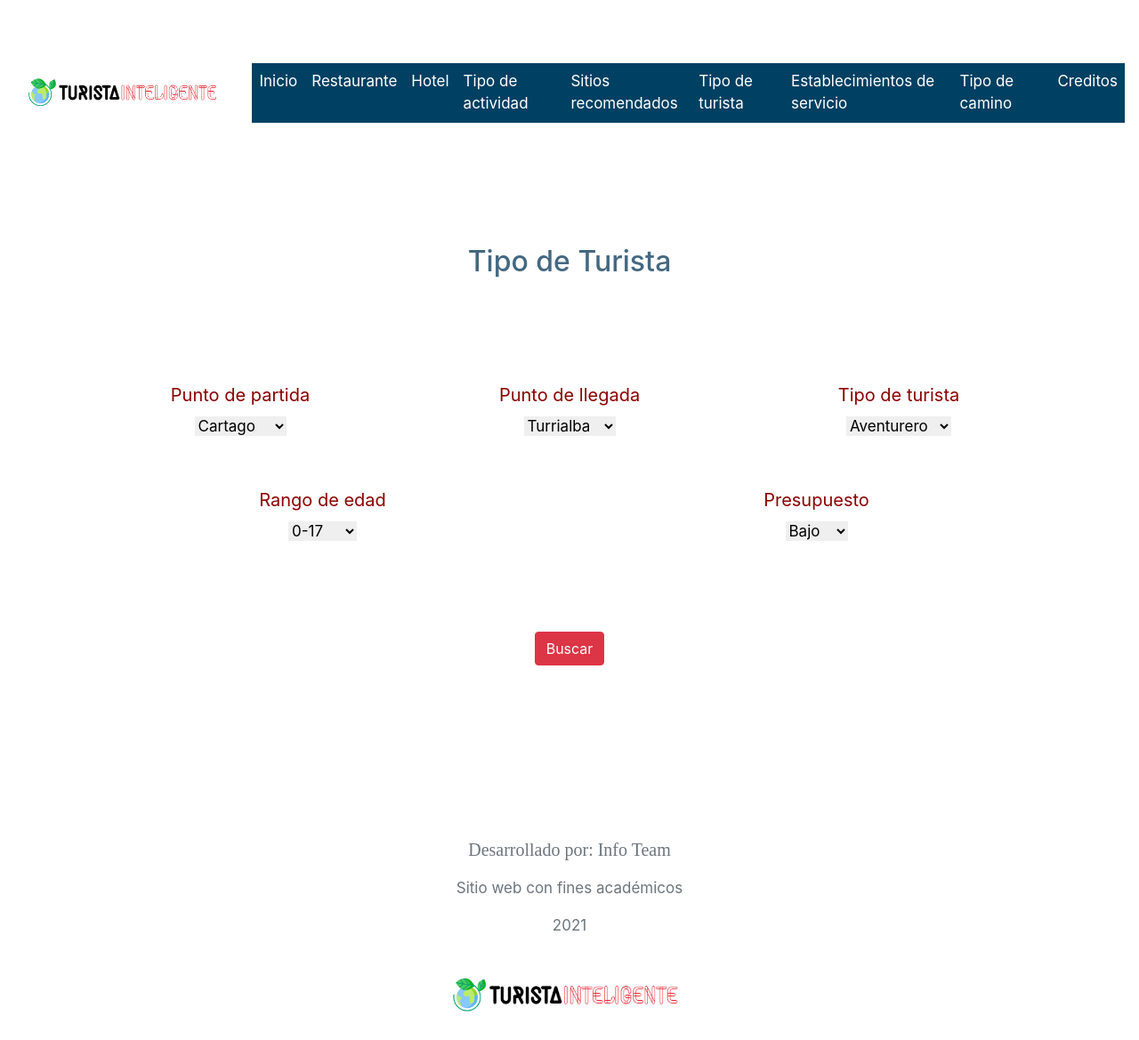
After one commit to emilyNazareth/Proyecto1Expertos, a PHP site: template view/touristView.php in a window 1280 px wide. The commit adds this page. Shown: the whole page at 89% size. Run offline with PHP 8.4, Linux system fonts and the light colour scheme; the template is opened without the code that fills it, so the values that code supplies are empty.

Commit message:
add Recomended Site View and tourist view

```diff
--- a/public/headerSections.php
+++ b/public/headerSections.php
@@ -44,8 +44,8 @@
                             <a href="?controlador=Restaurant&accion=showRestaurantView" class="nav-item nav-link change" style="color: white">Restaurante</a>
                             <a href="?controlador=Hotel&accion=showHotelView" class="nav-item nav-link change" style="color: white">Hotel</a>
                             <a href="?controlador=Activity&accion=showActivityView" class="nav-item nav-link change" style="color: white">Tipo de actividad</a>
-                            <a href="?controlador=LearningStyle&accion=showLearningStyle" class="nav-item nav-link change" style="color: white">Sitios recomendados</a>
-                            <a href="?controlador=Teacher&accion=showCalculateTeacherType" class="nav-item nav-link change" style="color: white">Tipo de turista</a>
+                            <a href="?controlador=RecommendedSite&accion=showRecommendedSiteView" class="nav-item nav-link change" style="color: white">Sitios recomendados</a>
+                            <a href="?controlador=Tourist&accion=showTouristView" class="nav-item nav-link change" style="color: white">Tipo de turista</a>
                             <a href="?controlador=Network&accion=showcalculateNetworks" class="nav-item nav-link change" style="color: white">Establecimientos de servicio</a>
                             <a href="?controlador=Network&accion=showcalculateNetworks" class="nav-item nav-link change" style="color: white">Tipo de camino</a>
                             <a href="?controlador=Network&accion=showcalculateNetworks" class="nav-item nav-link change" style="color: white">Creditos</a>
--- a/public/js/script.js
+++ b/public/js/script.js
@@ -121,3 +121,69 @@ function calculateRoutesActivity(startingPoint, finalDestination,
         }
     });
 }
+
+function calculateRecommendedSite(startingPoint, finalDestination) {
+
+    var parameters = {
+        "startingPoint": startingPoint,
+        "finalDestination": finalDestination
+    };
+    $.ajax({
+        data: parameters,
+        url: '?controlador=RecommendedSite&accion=getRecommendedSite',
+        type: 'post',
+
+        beforeSend: function () {
+            $("#result").html("");
+            $("#spinner").html(" <div class='spinner-border text-primary' style='margin-top: 5%' id='spinner' role='status'></div>");
+        },
+        success: function (response) {
+            /*Set the span label result*/
+            if (response === 0) {
+                $("#result").html("<div class='alert alert-danger'>*No \n\
+                    se encontraron registros</div>");
+            } else {
+                timerId = setInterval(function () {
+                    $("#spinner").html("");
+                    $("#result").html("Aqui van rutas recomendadas");
+                }, 3000);
+
+            }
+        }
+    });
+}
+
+
+function calculateRoutesTourist(startingPoint, finalDestination, typeTourist, ageRange, budget) {
+
+    var parameters = {
+        "startingPoint": startingPoint,
+        "finalDestination": finalDestination,
+        "typeTourist": typeTourist,
+        "ageRange": ageRange,
+        "budget": budget
+    };
+    $.ajax({
+        data: parameters,
+        url: '?controlador=Tourist&accion=getRoutesByTourist',
+        type: 'post',
+
+        beforeSend: function () {
+            $("#result").html("");
+            $("#spinner").html(" <div class='spinner-border text-primary' style='margin-top: 5%' id='spinner' role='status'></div>");
+        },
+        success: function (response) {
+            /*Set the span label result*/
+            if (response === 0) {
+                $("#result").html("<div class='alert alert-danger'>*No \n\
+                    se encontraron registros</div>");
+            } else {
+                timerId = setInterval(function () {
+                    $("#spinner").html("");
+                    $("#result").html("Aqui van rutas recomendadas");
+                }, 3000);
+
+            }
+        }
+    });
+}
--- /dev/null
+++ b/view/touristView.php
@@ -0,0 +1,90 @@
+<?php
+include_once 'public/headerSections.php';
+?>
+<div class="container text-center">
+
+    <h2 id="titles">
+        Tipo de Turista</h2>
+
+    <div class="container">
+
+        <div class="row">
+            <div class="col-sm">
+                <label class="restaurant" for="startingPoint">
+                    Punto de partida</label>
+                <br>
+                <select class="form-select" id="startingPoint">
+                    <option value="1">Cartago</option>
+                    <option value="2">Turrialba</option>
+                    <option value="3">San Jose</option>
+                    <option value="4">Cervantes</option>
+                </select>
+            </div>
+            <div class="col-sm">
+                <label class="restaurant" for="finalDestination">
+                    Punto de llegada</label>
+                <br>
+                <select class="form-select" id="finalDestination">
+                    <option value="1">Turrialba</option>
+                    <option value="2">Cervantes</option>
+                    <option value="3">San Jose</option>
+                    <option value="4">Cartago</option>
+                </select>
+            </div>
+            <div class="col-sm">
+                <label class="restaurant" for="typeTourist">
+                    Tipo de turista</label>
+                <br>
+                <select class="form-select" id="typeTourist">
+                    <option value="1">Aventurero</option>
+                    <option value="2">Reservado</option>
+                    <option value="3">Extrovertido</option>
+                    <option value="4">Culturales</option>
+                </select>
+            </div>
+        </div>
+    </div>
+    <div class="container">
+        <div style="margin-top: 5%" class="row">
+            <div class="col-sm">
+                <label class="restaurant" for="ageRange">
+                    Rango de edad</label>
+                <br>
+                <select class="form-select" id="ageRange">
+                    <option value="1">0-17</option>
+                    <option value="2">18-29</option>
+                    <option value="3">30-49</option>
+                    <option value="4">50-100</option>
+                </select>
+            </div>
+            <div class="col-sm">
+                <label class="restaurant" for="budget">
+                    Presupuesto</label>
+                <br>
+                <select class="form-select" id="budget">
+                    <option value="1">Bajo</option>
+                    <option value="2">Medio</option>
+                    <option value="3">Alto</option>
+                </select>
+            </div>
+        </div>
+    </div>
+
+
+    <div style="margin-top: 100px">
+        <input type="button" class="btn btn-danger" href="javascript:;" onclick="calculateRoutesTourist($('#startingPoint').val(),
+                               $('#typeTourist').val(), $('#ageRange').val(),
+                               $('#budget').val());
+                       return false;" id="calculateRoutesTourist" name="calculateRoutesTourist" value="Buscar" />
+
+    </div>
+    <div id="spinner"></div>
+    <div style="margin-top : 50px">
+        <span style="color: #8b0000;" id="result"></span>
+    </div>
+
+</div>
+
+<?php
+include_once 'public/footerSections.php';
+?>
```
Also changed, not shown: controller/RecommendedSiteController.php (added, +30 -0 lines), controller/TouristController.php (added, +30 -0 lines), view/recommendedSiteView.php (added, +51 -0 lines).
